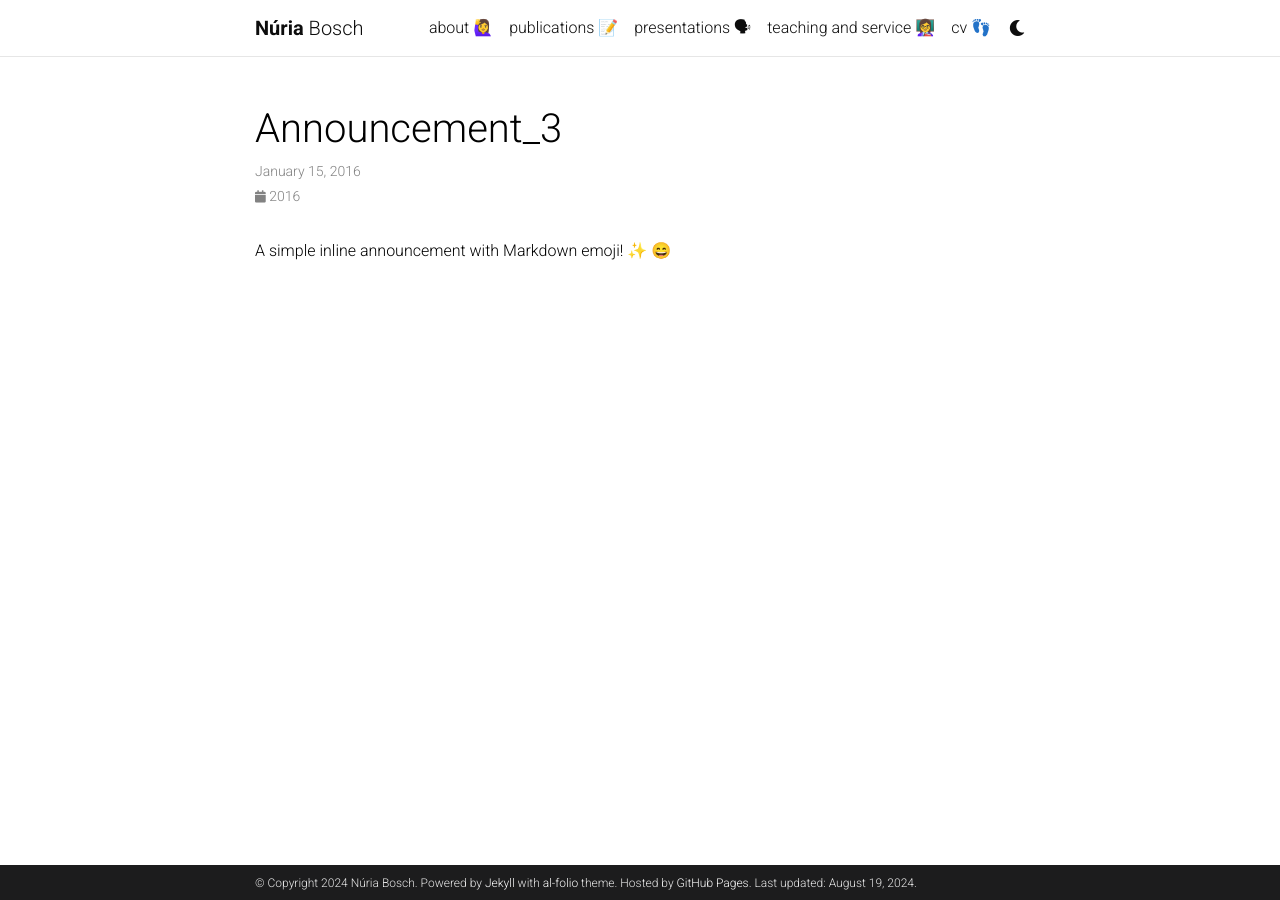
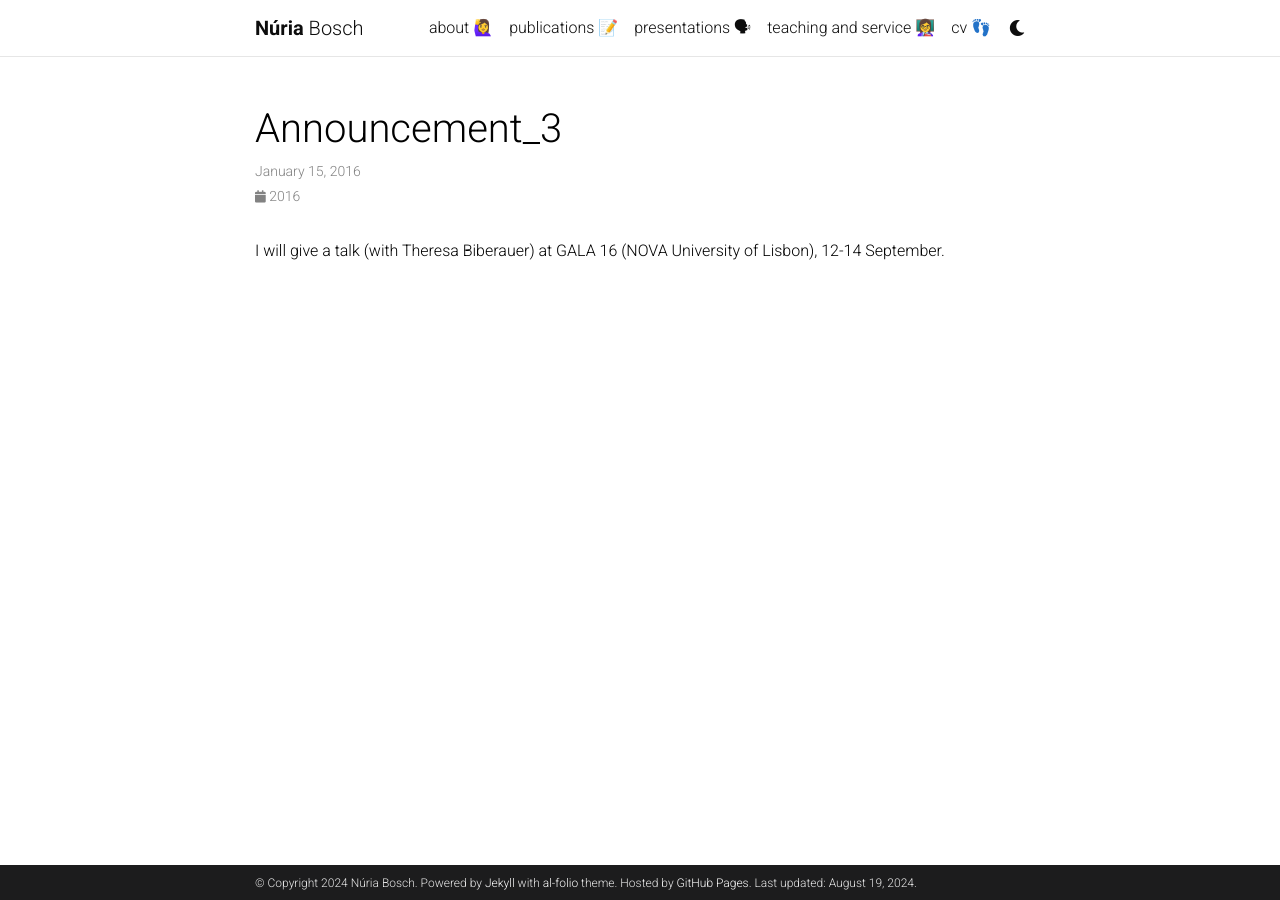
Before and after one commit to nuria-bosch/nuria-bosch.github.io, a Jekyll site: the page built from _news/announcement_3.md, in a window 1280 px wide. Built offline with Jekyll 4.4.1, drawn with Linux system fonts in a browser that asks for light colours; emoji names are drawn with the system emoji font; comment, search, counter and statistics services are not loaded; a style sheet for code colours, icons or effects is not loaded.

Commit message:
Update announcement_3.md

```diff
--- a/_news/announcement_3.md
+++ b/_news/announcement_3.md
@@ -5,4 +5,4 @@ inline: true
 related_posts: false
 ---
 
-A simple inline announcement with Markdown emoji! :sparkles: :smile:
+I will give a talk (with Theresa Biberauer) at GALA 16 (NOVA University of Lisbon), 12-14 September.
```
